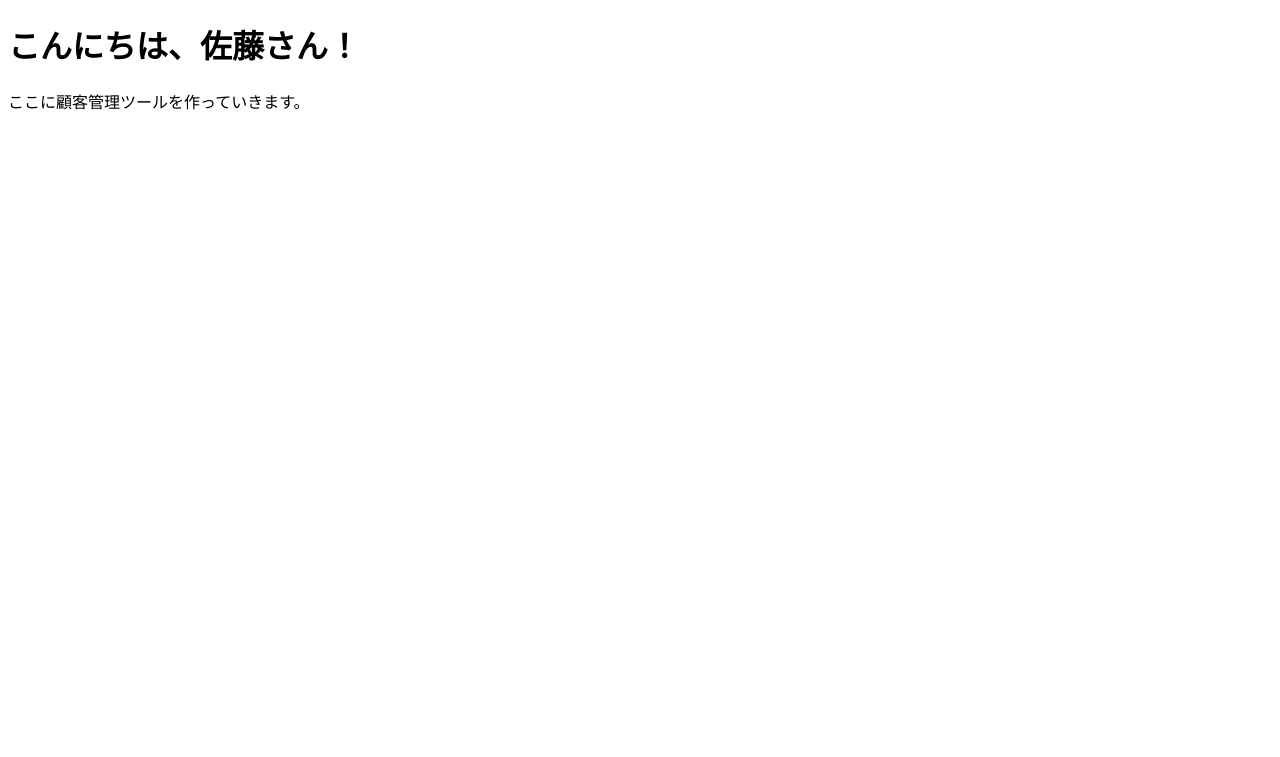
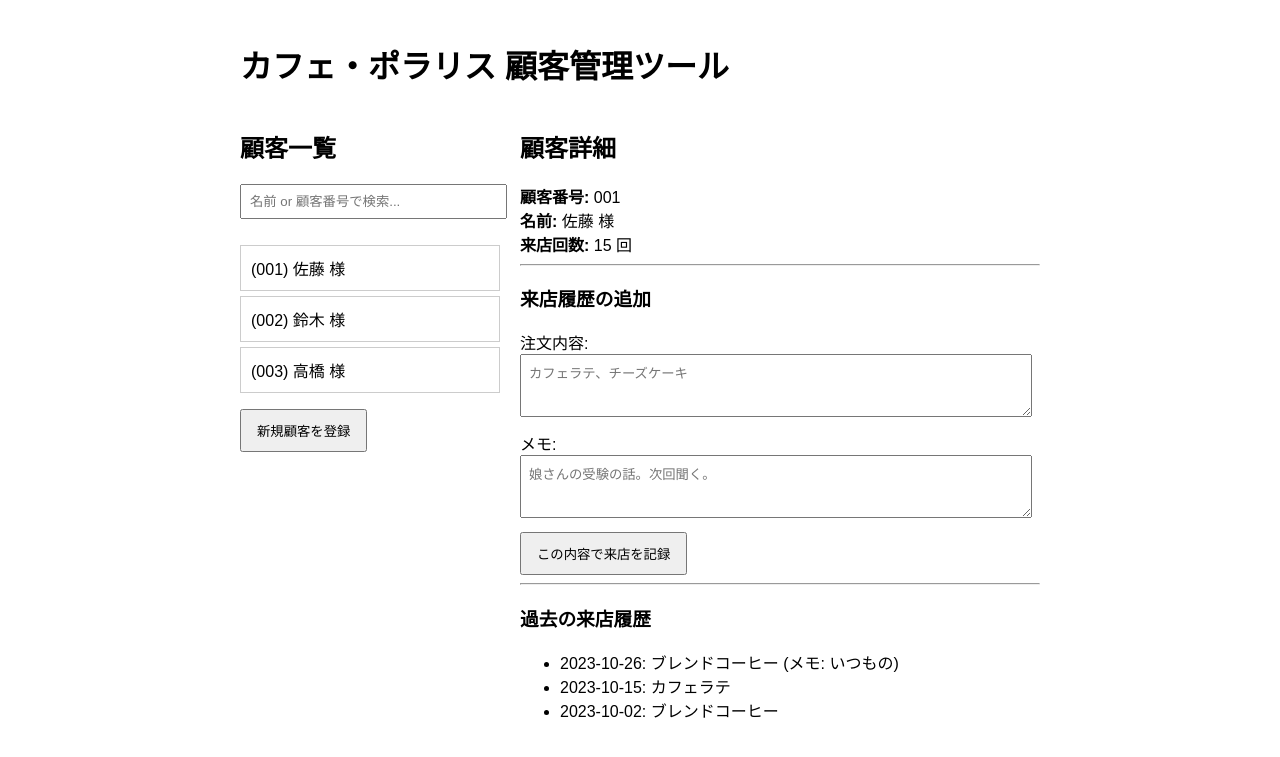
Before and after one commit to fan82958-web/cafe_customer_app, a Flask app: page / in a window 1280 px wide. Shown: the top 757 px of the page. Run offline with Flask 3, Linux system fonts and the light colour scheme.

Commit message:
feat: implement basic UI layout

```diff
--- a/templates/index.html
+++ b/templates/index.html
@@ -5,13 +5,72 @@
 <head>
     <meta charset="UTF-8">
     <meta name="viewport" content="width=device-width, initial-scale=1.0">
+    <!-- シンプルなCSSを追加して見た目を整える -->
+    <style>
+        body { font-family: sans-serif; max-width: 800px; margin: 0 auto; padding: 20px; }
+        .container { display: flex; gap: 20px; }
+        .left-panel { flex: 1; }
+        .right-panel { flex: 2; }
+        .customer-list ul { list-style: none; padding: 0; }
+        .customer-list li { padding: 10px; border: 1px solid #ccc; margin-bottom: 5px; cursor: pointer; }
+        .customer-list li:hover { background-color: #f0f0f0; }
+        input, textarea { width: 95%; padding: 8px; margin-bottom: 10px; }
+        button { padding: 10px 15px; cursor: pointer; }
+    </style>
     <title>カフェ・ポラリス 顧客管理</title>
 </head>
 <body>
-    <h1>こんにちは、佐藤さん！</h1>
-    <p>ここに顧客管理ツールを作っていきます。</p>
+    <h1>カフェ・ポラリス 顧客管理ツール</h1>
 
-    <!-- script.js ファイルを読み込む -->
+    <div class="container">
+        <!-- 左側：顧客一覧と検索 -->
+        <div class="left-panel">
+            <h2>顧客一覧</h2>
+            <form>
+                <input type="text" id="searchInput" placeholder="名前 or 顧客番号で検索...">
+            </form>
+            <div class="customer-list">
+                <!-- 顧客リストはここに動的に表示されます -->
+                <ul>
+                    <li>(001) 佐藤 様</li>
+                    <li>(002) 鈴木 様</li>
+                    <li>(003) 高橋 様</li>
+                </ul>
+            </div>
+            <button id="newCustomerBtn">新規顧客を登録</button>
+        </div>
+
+        <!-- 右側：顧客詳細情報 -->
+        <div class="right-panel">
+            <h2>顧客詳細</h2>
+            <div>
+                <strong>顧客番号:</strong> <span>001</span><br>
+                <strong>名前:</strong> <span>佐藤 様</span><br>
+                <strong>来店回数:</strong> <span>15 回</span>
+            </div>
+            <hr>
+
+            <h3>来店履歴の追加</h3>
+            <form>
+                <label for="orderHistory">注文内容:</label>
+                <textarea id="orderHistory" rows="3" placeholder="カフェラテ、チーズケーキ"></textarea>
+                <label for="memo">メモ:</label>
+                <textarea id="memo" rows="3" placeholder="娘さんの受験の話。次回聞く。"></textarea>
+                <button>この内容で来店を記録</button>
+            </form>
+            <hr>
+
+            <h3>過去の来店履歴</h3>
+            <!-- 履歴はここに動的に表示されます -->
+            <ul>
+                <li>2023-10-26: ブレンドコーヒー (メモ: いつもの)</li>
+                <li>2023-10-15: カフェラテ</li>
+                <li>2023-10-02: ブレンドコーヒー</li>
+            </ul>
+        </div>
+    </div>
+
+    <!-- JavaScriptファイルを読み込む -->
     <script src="{{ url_for('static', filename='script.js') }}"></script>
 </body>
 </html>
```
